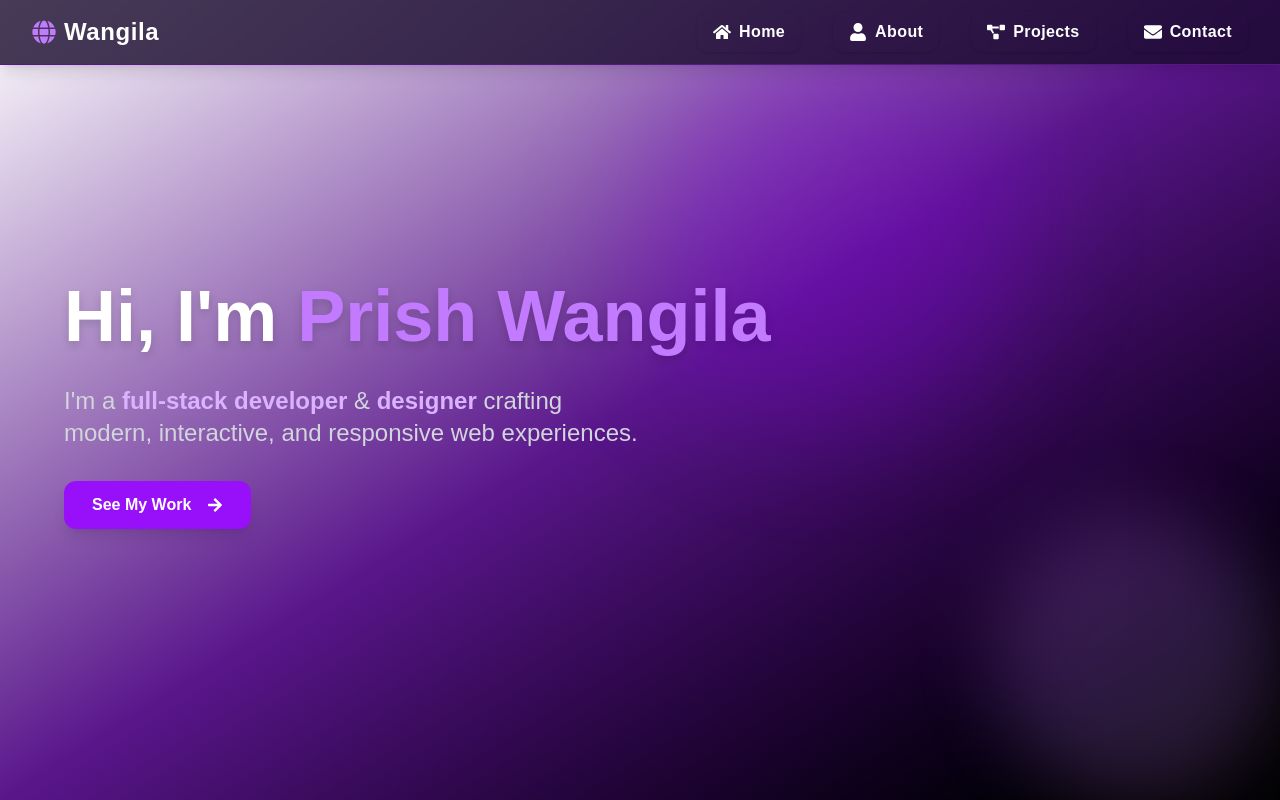
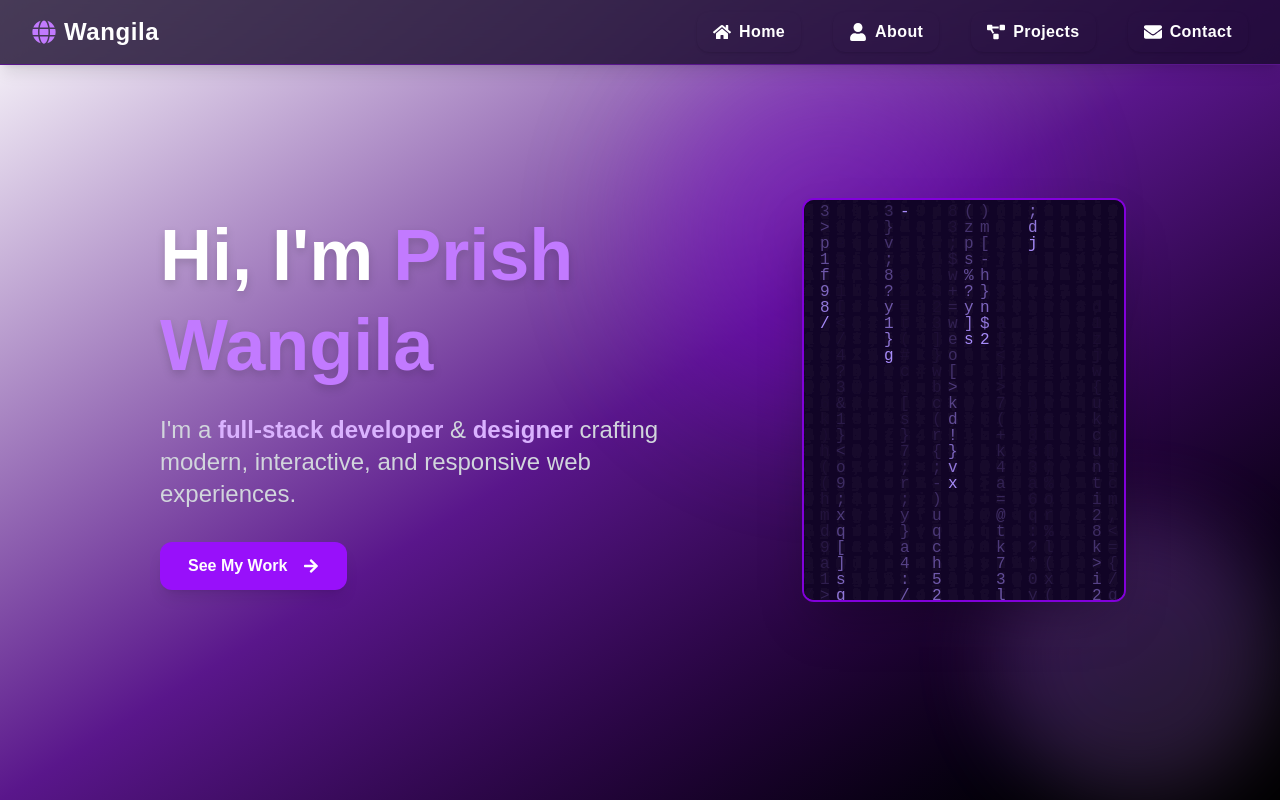
Before and after one commit to WangilaPrish/wangila_prish, a Next.js app in the folder wangila_portfolio/: page / in a window 1280 px wide. Shown: the top 800 px of the page. Built offline with nearby package versions, Linux system fonts and the light colour scheme.

Commit message:
feat: add CodingMatrix animation to Hero component and enhance layout structure

```diff
--- a/wangila_portfolio/src/components/Hero.tsx
+++ b/wangila_portfolio/src/components/Hero.tsx
@@ -1,13 +1,59 @@
 "use client";
 
 
+
 import Link from "next/link";
+import { useEffect, useRef } from "react";
 import { FaArrowRight } from "react-icons/fa";
+
+function CodingMatrix() {
+    const canvasRef = useRef(null);
+    useEffect(() => {
+        const canvas = canvasRef.current;
+        if (!canvas) return;
+        const ctx = canvas.getContext("2d");
+        const w = canvas.width = 320;
+        const h = canvas.height = 400;
+        const cols = Math.floor(w / 16);
+        const ypos = Array(cols).fill(0);
+        const matrixChars = "abcdefghijklmnopqrstuvwxyz0123456789<>[]{}()$#@!%&*+-=;:,./?";
+        let animationFrameId;
+
+        function matrix() {
+            ctx.fillStyle = "rgba(20, 10, 40, 0.15)";
+            ctx.fillRect(0, 0, w, h);
+            ctx.font = "16px monospace";
+            ctx.fillStyle = "#a78bfa";
+            for (let i = 0; i < cols; i++) {
+                const text = matrixChars[Math.floor(Math.random() * matrixChars.length)];
+                ctx.fillText(text, i * 16, ypos[i] * 16);
+                if (ypos[i] * 16 > h && Math.random() > 0.975) {
+                    ypos[i] = 0;
+                } else {
+                    ypos[i]++;
+                }
+            }
+            animationFrameId = requestAnimationFrame(matrix);
+        }
+        matrix();
+        return () => cancelAnimationFrame(animationFrameId);
+    }, []);
+    return (
+        <canvas
+            ref={canvasRef}
+            width={320}
+            height={400}
+            className="rounded-xl shadow-2xl border-2 border-purple-700 bg-black/60"
+            aria-label="Coding Matrix Animation"
+        />
+    );
+}
+
 
 export default function Hero() {
     return (
         <section
-            className="relative flex flex-col justify-center items-start min-h-screen px-6 md:px-16 bg-gradient-to-br from-[var(--primary-color)] via-purple-900 to-black overflow-hidden"
+            className="relative flex flex-col md:flex-row justify-center items-center min-h-screen px-6 md:px-16 bg-gradient-to-br from-[var(--primary-color)] via-purple-900 to-black overflow-hidden"
         >
             {/* Animated background shapes */}
             <div className="absolute inset-0 pointer-events-none z-0">
@@ -15,7 +61,7 @@ export default function Hero() {
                 <div className="absolute bottom-0 right-0 w-72 h-72 bg-purple-400 opacity-20 rounded-full blur-2xl animate-pulse" />
             </div>
 
-            <div className="relative z-10">
+            <div className="relative z-10 flex-1 flex flex-col justify-center items-start md:ml-16 lg:ml-24">
                 <h1 className="text-5xl md:text-7xl font-extrabold mb-6 leading-tight text-white drop-shadow-lg animate-fade-in">
                     Hi, I'm <span className="text-purple-400">Prish Wangila</span>
                 </h1>
@@ -23,11 +69,17 @@ export default function Hero() {
                     I'm a <span className="text-purple-300 font-semibold">full-stack developer</span> & <span className="text-purple-300 font-semibold">designer</span> crafting modern, interactive, and responsive web experiences.
                 </p>
                 <Link
-                    href="/projects"
+                    href="/#projects"
+                    scroll={true}
                     className="inline-flex items-center gap-2 px-7 py-3 bg-purple-600 hover:bg-purple-700 rounded-xl text-white font-semibold shadow-lg transition-all duration-200 hover:scale-105 focus:outline-none focus:ring-2 focus:ring-purple-400 animate-fade-in delay-200"
                 >
                     See My Work <FaArrowRight className="ml-2" />
                 </Link>
+            </div>
+
+            {/* Coding Matrix Animation on the right */}
+            <div className="relative z-10 flex-1 flex justify-center items-center mt-12 md:mt-0 md:ml-12">
+                <CodingMatrix />
             </div>
 
             {/* Add some custom keyframes for fade-in animation */}
```
Also changed, not shown: wangila_portfolio/src/styles/global.css (+12 -0 lines).
